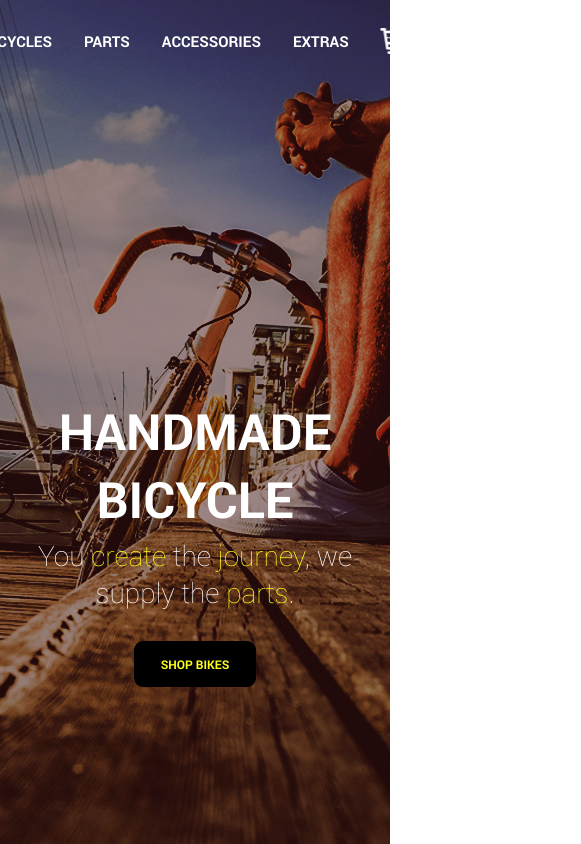
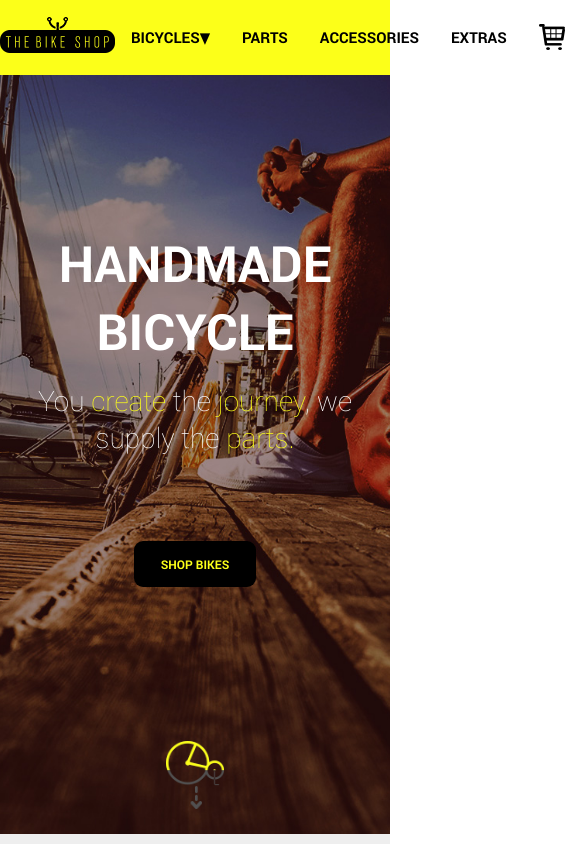
Before and after one commit to antondrozd/bikeshop, a plain HTML site: page index.html in a window 390 px wide. Shown: the top 844 px of the page, 581 px wide, since content can reach past the window. Drawn offline with nearby package versions, Linux system fonts and the light colour scheme.

Commit message:
gh-pages

```diff
--- a/css/style.css
+++ b/css/style.css
@@ -1,3 +1,4 @@
+@charset "UTF-8";
 @font-face {
   font-family: "Roboto";
   src: url("../fonts/roboto-thin.woff2") format("woff2"), url("../fonts/roboto-thin.woff") format("woff");
@@ -107,8 +108,13 @@ img {
 
 .categories__item {
   position: relative;
+  display: -ms-flexbox;
+  display: flex;
+  -ms-flex-direction: column;
+      flex-direction: column;
   box-sizing: border-box;
   width: 350px;
+  padding: 0 15px;
   padding-top: 133px;
   padding-bottom: 40px;
   text-align: center;
@@ -131,6 +137,7 @@ img {
     height: 100%;
     background-image: url("../img/hover-filter.svg");
     background-repeat: no-repeat;
+    background-position: left bottom;
     opacity: 0;
     transition: all 0.3s;
     z-index: 1; }
@@ -154,6 +161,10 @@ img {
   color: #fff; }
 
 .categories__btn {
+  -ms-flex-item-align: center;
+      -ms-grid-row-align: center;
+      align-self: center;
+  margin-top: auto;
   opacity: 0;
   transition: all 0.2s; }
 
@@ -230,6 +241,10 @@ img {
     min-height: 155px; }
   .field-wrapper--sm {
     width: 47%; }
+
+.logo {
+  -ms-flex-negative: 0;
+      flex-shrink: 0; }
 
 .main-nav {
   background-color: transparent; }
@@ -329,7 +344,7 @@ img {
   -ms-flex-align: center;
       align-items: center; }
 
-.page-header {
+.page-header__wrapper {
   width: 1100px;
   margin: 0 auto;
   position: absolute;
@@ -375,6 +390,8 @@ img {
   margin: 0 25px; }
 
 .popular__img {
+  -ms-flex-item-align: baseline;
+      align-self: baseline;
   width: 100%; }
 
 .popular__inner {
@@ -438,44 +455,92 @@ img {
   width: 66px;
   height: 77px;
   background-image: url("../img/scroll-icon.png");
-  background-repeat: no-repeat; }
+  background-repeat: no-repeat;
+  background-position: center;
+  background-size: contain; }
 
-@media (max-width: 1200px) {
-
-  .categories__wrapper {
+@media (max-width: 1200px){
+  .categories__wrapper{
     width: auto;
     margin: 0 30px; }
-
-  .contact__wrapper {
+  .categories__item{
+    padding-top: 45px;
+    padding-bottom: 25px;
+    border-radius: 5px;
+    margin: 0 10px; }
+  .categories__item::before{
+    display: none; }
+  .categories__btn{
+    opacity: 1; }
+  .contact__wrapper{
     width: auto;
     margin: 0 30px; }
-
-  .page-footer__wrapper {
+  .main-nav__item a{
+    color: #000; }
+  .main-nav__item a:hover{
+    color: #dd0034; }
+  .main-nav__item--drop > a::after{
+    content: "▼"; }
+  .main-nav__item--basket a{
+    background-image: url("../img/basket-icon-dark.png"); }
+  .page-footer__wrapper{
     width: auto;
     margin: 0 30px; }
+  .page-header__wrapper{
+    width: auto;
+    margin: 0 30px; }
+  .page-header{
+    background-color: #fcff19; }
+  .page-header__wrapper{
+    position: relative;
+    left: auto;
+    transform: none;
+    padding-top: 2vh;
+    padding-bottom: 2vh; }
+  .popular__list{
+    -ms-flex-wrap: wrap;
+    flex-wrap: wrap; }
+  .popular__item{
+    width: 65%;
+    margin: 0 auto; }
+  .slider{
+    display: -ms-flexbox;
+    display: flex;
+    -ms-flex-direction: column;
+    flex-direction: column;
+    -ms-flex-align: center;
+    align-items: center;
+    min-height: 90vh;
+    padding-top: 0; }
+  .slider__title{
+    margin-top: auto;
+    margin-bottom: 2vh; }
+  .slider__text{
+    margin-bottom: 10vh; }
+  .slider__scroll-btn{
+    position: static;
+    transform: none;
+    -ms-flex-negative: 0;
+    flex-shrink: 0;
+    width: 58px;
+    height: 68px;
+    margin-top: auto;
+    margin-bottom: 3vh; } }
 
-  .page-header {
-    width: auto;
-    margin: 0 30px; } }
-
-@media (max-width: 768px) {
-
-  .categories__wrapper {
+@media (max-width: 768px){
+  .categories__wrapper{
     width: auto;
     min-width: 280px;
     margin: 0; }
-
-  .contact__wrapper {
+  .contact__wrapper{
     width: auto;
     min-width: 280px;
     margin: 0; }
-
-  .page-footer__wrapper {
+  .page-footer__wrapper{
     width: auto;
     min-width: 280px;
     margin: 0; }
-
-  .page-header {
+  .page-header__wrapper{
     width: auto;
     min-width: 280px;
     margin: 0; } }
--- a/index.html
+++ b/index.html
@@ -10,8 +10,12 @@
   <body>
     <div class="page-wrapper">
       <header class="page-header" id="head">
+        <div class="page-header__wrapper">
           <div class="logo">
-          <a><img src="img/logo.png" alt="logo"></a>
+            <a><picture>
+              <source media="(max-width: 1200px)" srcset="img/logo-dark.png">
+              <img src="img/logo.png" alt="logo">
+            </picture></a>
           </div>
           <nav class="main-nav">
             <ul class="main-nav__list">
@@ -27,6 +31,7 @@
               <li class="main-nav__item  main-nav__item--basket"><a href="#"></a></li>
             </ul>
           </nav>
+        </div>
       </header>
       <main class="page-content">
         <section class="slider">
```
Also changed, not shown: css/style.min.css. Lines whose indentation alone changed are shown as unchanged.
